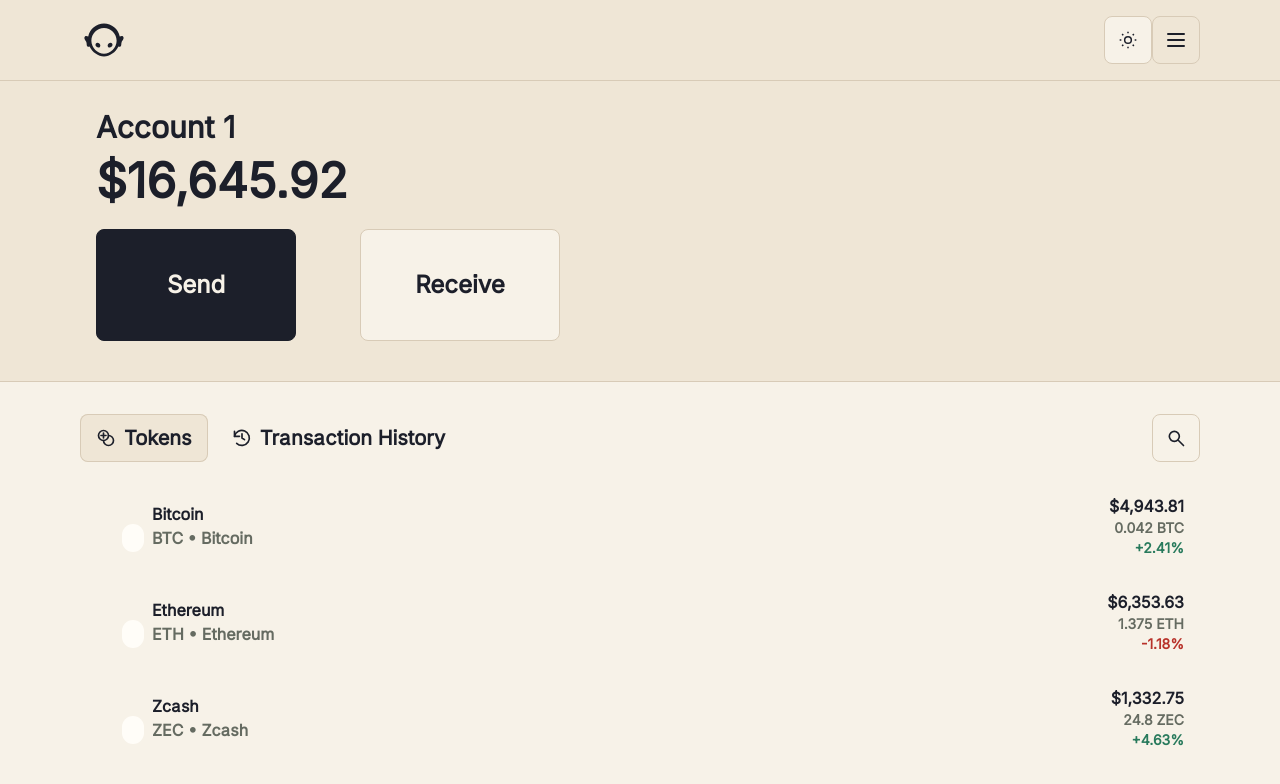
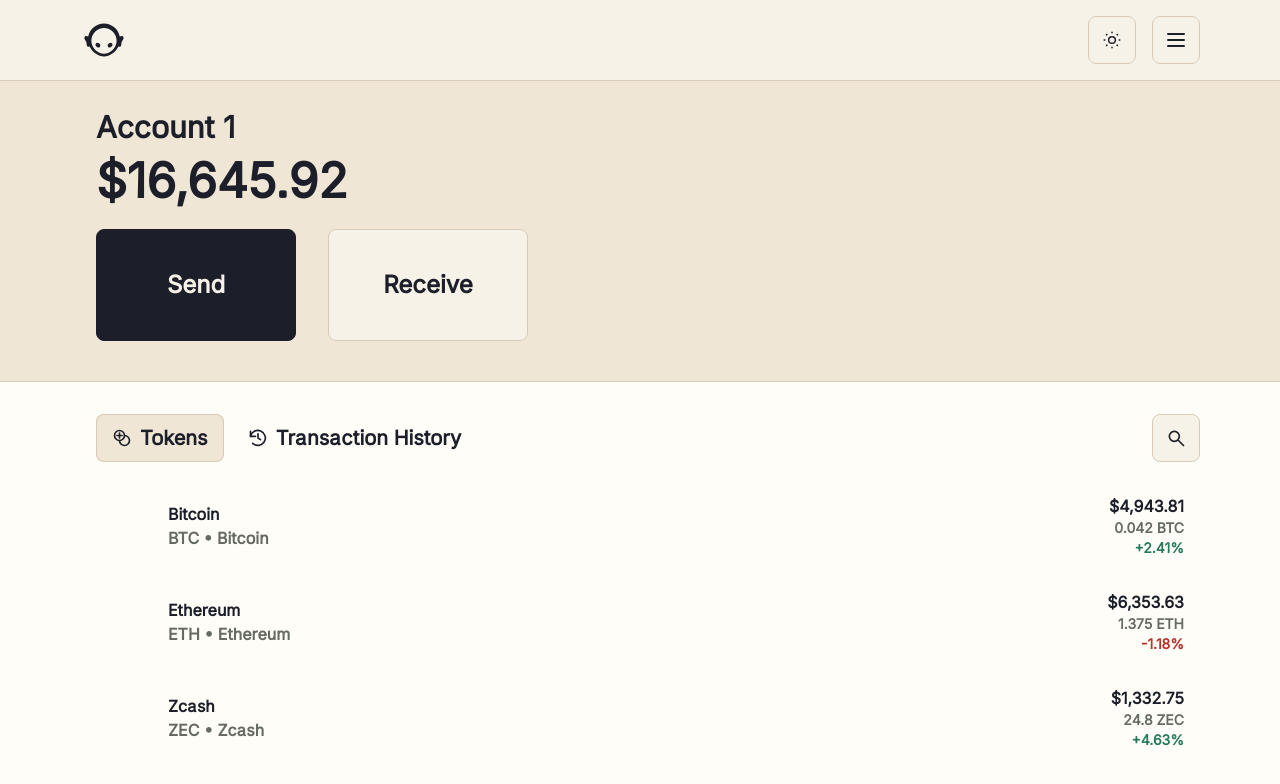
Before and after one commit to 4acha4a/clarity-wallet, a Next.js app: page / in a window 1280 px wide. Shown: the top 784 px of the page. Built offline with nearby package versions, Linux system fonts and the light colour scheme; some icons are missing.

Commit message:
style: refine wallet section spacing

```diff
--- a/src/app/globals.css
+++ b/src/app/globals.css
@@ -57,15 +57,15 @@
   --font-mono: var(--font-hito-mono);
 }
 
-html,
+/* html,
 body {
-  transition: background-color 300ms ease, color 300ms ease;
-}
+  transition: background-color 300ms ease-out, color 300ms ease-out;
+} */
 
 body {
   margin: 0;
   min-height: 100vh;
-  background: var(--background-raised);
+  background: var(--background);
   color: var(--text);
   overflow-x: hidden;
 }
--- a/src/components/Header/Header.tsx
+++ b/src/components/Header/Header.tsx
@@ -4,7 +4,7 @@
 
 export default function Header() {
     return (
-        <header className="w-full border-b border-border bg-background-raised py-4">
+        <header className="w-full border-b border-border py-4">
             <div className="section-inner flex items-center justify-between">
 
                 <div className="flex h-12 items-center">
@@ -14,7 +14,7 @@
                     />
                 </div>
 
-                <div className="flex items-center">
+                <div className="flex items-center gap-4">
                     <ThemeToggle />
                     <MenuButton />
                 </div>
--- a/src/components/Header/MenuButton.tsx
+++ b/src/components/Header/MenuButton.tsx
@@ -35,7 +35,7 @@
                 variant="secondary"
                 ref={menuButtonRef}
                 type="button"
-                className="relative h-12 w-12 bg-background-raised hover:bg-background hover:text-text-muted"
+                className="relative h-12 w-12 hover:bg-background hover:text-text-muted"
                 aria-label={buttonPressed ? "Close menu" : "Open menu"}
                 aria-expanded={buttonPressed}
                 aria-controls="wallet-menu"
--- a/src/components/Tokens/Tokens.tsx
+++ b/src/components/Tokens/Tokens.tsx
@@ -11,8 +11,8 @@
 export default function Tokens({tokenList, balancesVisible}: TokensProps) {
     const [activeTab, setActiveTab] = useState<Tab>("tokens");
     return (
-        <div className="w-full flex-1 bg-background py-8">
-            <div className="section-inner flex flex-col gap-4">
+        <div className="w-full flex-1 bg-surface py-8">
+            <div className="section-inner flex flex-col pl-4 gap-4">
             <div className="flex items-center justify-between text-text font-bold text-xl">
                 <WalletTabs activeTab={activeTab} onToggleTab={setActiveTab}/>
                 <Button variant="secondary" className="flex size-12 items-center justify-center" aria-label="Search tokens">
--- a/src/components/WalletOverview/SendReceive.tsx
+++ b/src/components/WalletOverview/SendReceive.tsx
@@ -1,9 +1,9 @@
 import Button from "@/components/Button";
 
 export default function SendReceive() {
-    const textProperties = "h-full min-w-0 w-full max-w-50 flex-col gap-2 text-2xl";
+    const textProperties = "h-full min-w-0 w-full max-w-50 flex-col text-2xl";
     return (
-        <div className="flex h-40 w-full items-start justify-start gap-4 sm:gap-16 py-6">
+        <div className="flex h-40 w-full items-start justify-start gap-4 sm:gap-8 py-6">
             <Button
                 variant="primary"
                 className={textProperties}
--- a/src/components/WalletOverview/WalletOverview.tsx
+++ b/src/components/WalletOverview/WalletOverview.tsx
@@ -9,7 +9,7 @@
 }
 
 export default function WalletOverview({balancesVisible, onToggleBalances, totalWalletValue}: WalletOverviewProps) {
-    return (<div className="flex-none py-4 border-b border-border">
+    return (<div className="flex-none py-4 border-b border-border bg-background-raised">
         <div className="section-inner flex flex-col px-4 items-start">
             <Account>Account 1</Account>
             <Balance
```
Lines whose indentation alone changed are shown as unchanged.
